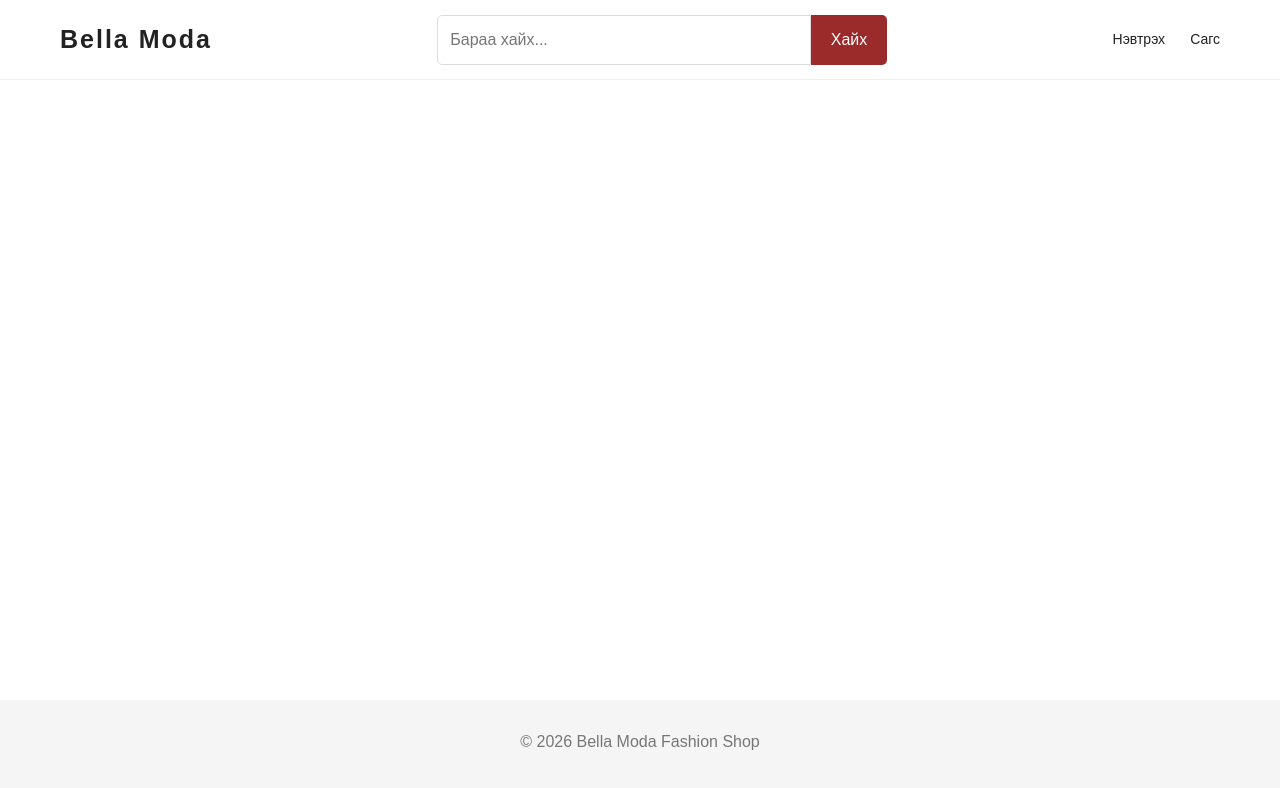
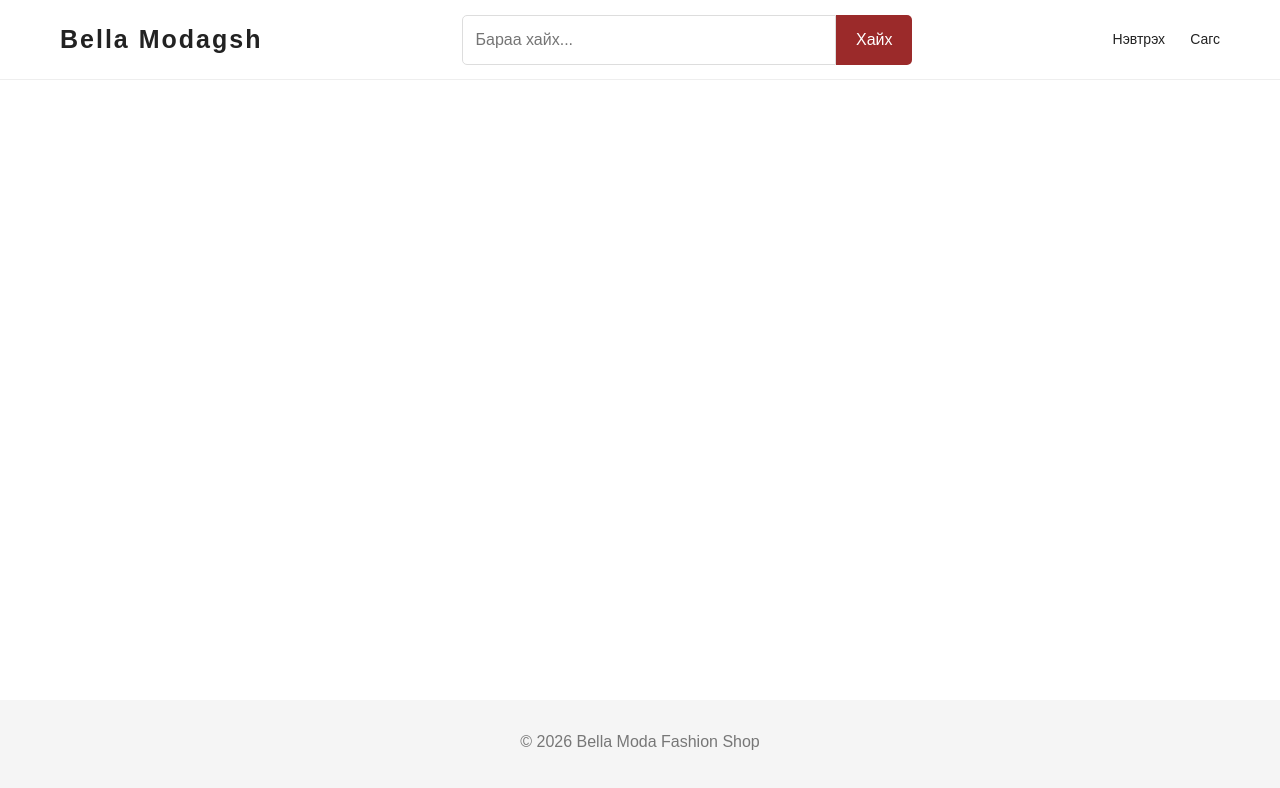
Before and after one commit to dogizaluu007-debug/lalar-gej-, a plain HTML site: page index.html in a window 1280 px wide. Drawn offline with nearby package versions, Linux system fonts and the light colour scheme.

Commit message:
Fix logo name in index.html
Corrected the logo name from 'Bella Moda' to 'Bella Modagsh' in the header section.

```diff
--- a/index.html
+++ b/index.html
@@ -17,7 +17,7 @@
 <header>
 
     <div class="logo">
-        Bella Moda
+        Bella Modagsh
     </div>
 
     <div class="search">
```
